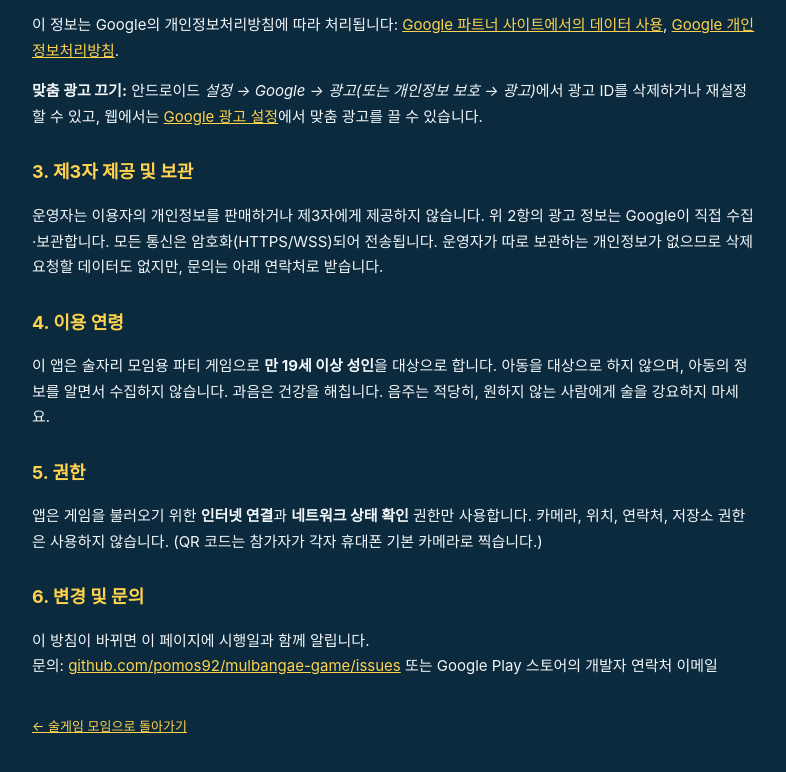
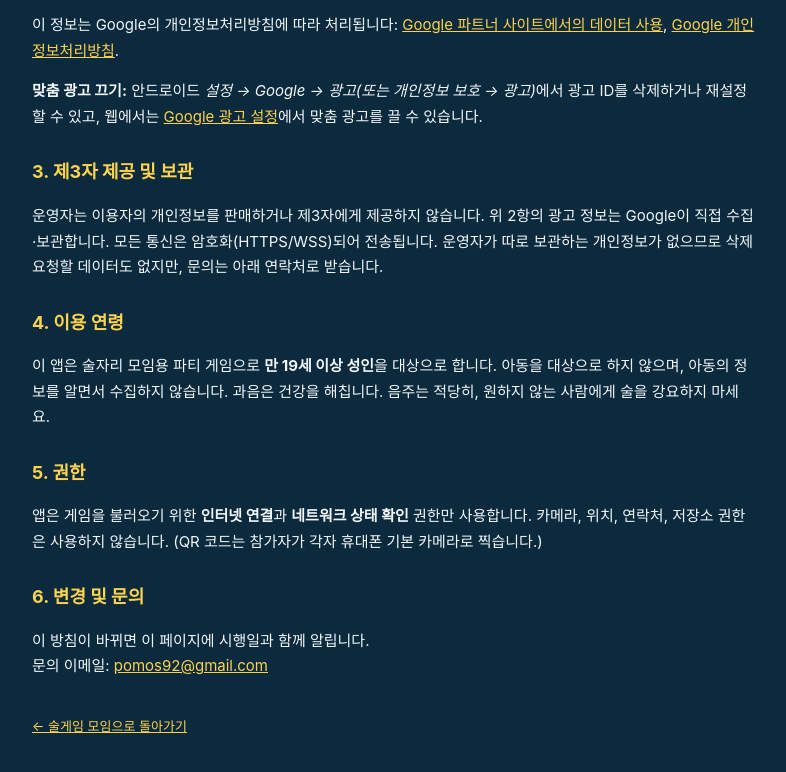
Before and after one commit to pomos92/mulbangae-game, a plain HTML site: page privacy.html in a window 1280 px wide. Shown: the part 855-1627 px from the top of the page, without its empty margins (246-1032 px from the left). Drawn offline with Linux system fonts and the light colour scheme.

Commit message:
개인정보처리방침: 문의 연락처를 이메일로
Co-Authored-By: Claude Opus 5.5 <noreply@anthropic.com>
Claude-Session: https://claude.ai/code/session_01ADFik4xDmGq5gqdtYKVoUt

```diff
--- a/privacy.html
+++ b/privacy.html
@@ -69,8 +69,7 @@
 
   <h2>6. 변경 및 문의</h2>
   <p>이 방침이 바뀌면 이 페이지에 시행일과 함께 알립니다.<br>
-  문의: <a href="https://github.com/pomos92/mulbangae-game/issues" target="_blank" rel="noopener">github.com/pomos92/mulbangae-game/issues</a>
-  또는 Google Play 스토어의 개발자 연락처 이메일</p>
+  문의 이메일: <a href="mailto:pomos92@gmail.com">pomos92@gmail.com</a></p>
 
   <p class="muted" style="margin-top:36px"><a href="./">← 술게임 모임으로 돌아가기</a></p>
 </main>
```
